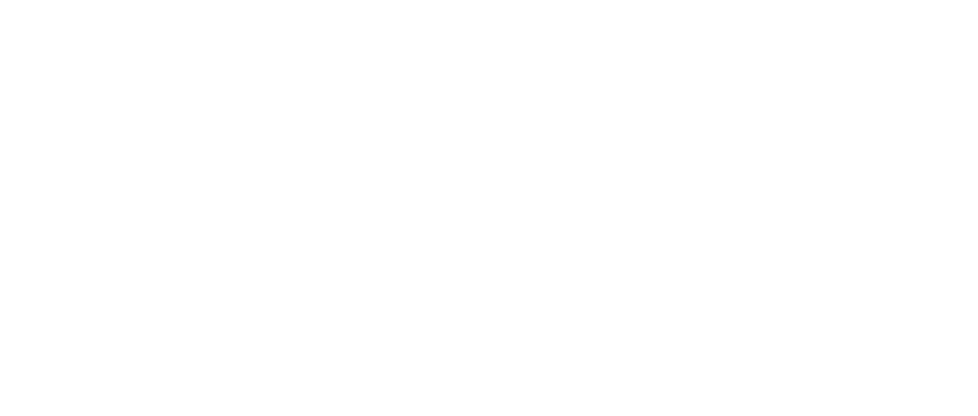
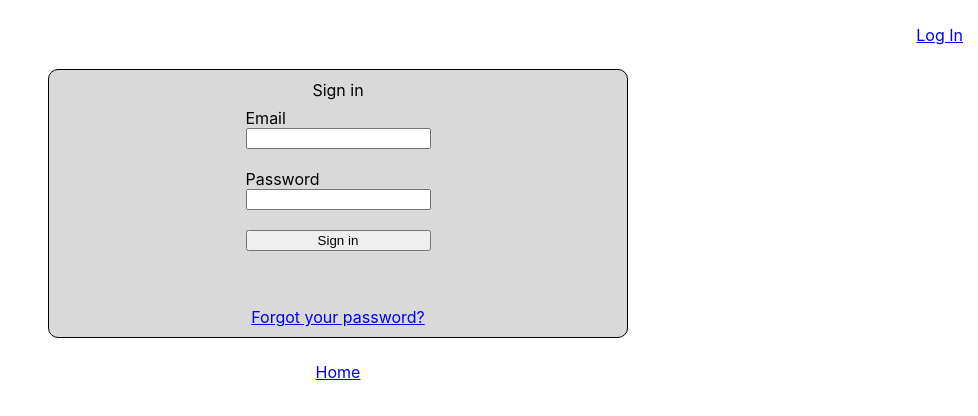
Before and after one commit to treeofthought/jlppbc, a React (Create React App) app: page /login in a window 1280 px wide. Before the commit this address had no page. Shown: the top 416 px of the page, without its empty margins (302-1280 px from the left). Built offline with nearby package versions, Linux system fonts and the light colour scheme.

Commit message:
new pages

```diff
--- a/src/App.css
+++ b/src/App.css
@@ -26,6 +26,16 @@
   display: flex;
 }
 
+.header{
+  display: flex;
+  flex-direction: row-reverse;
+  box-sizing: border-box;
+  justify-content: space-between;
+  width: 100%;
+  padding-right: 10px;
+  padding-left: 10px;
+}
+
 .headerWrap {
   display: flex;
   flex-direction: column;
@@ -40,6 +50,11 @@
   padding-right: 5px;
   padding-left: 5px;
   row-gap: 1.5em;
+}
+
+.signin {
+  display: flex;
+  flex-direction: column;
 }
 
 table {
--- a/src/App.js
+++ b/src/App.js
@@ -1,56 +1,12 @@
 import { useEffect, useState } from "react";
 import { Routes, Route } from "react-router-dom";
+import Login from "./webpages/login.js";
+import UserRatings from "./webpages/user-ratings.js";
+import BookDetail from "./webpages/book-detail.js";
+import Header from "./components/header.js";
+import JSONTableRows from "./components/json-table-rows.js";
+import userService from './services/user-service.js';
 import './App.css';
-import All from './all';
-import Best from './best';
-import Worst from './worst';
-
-async function fetchTableData(target) {
-  const response = await fetch(`${process.env.REACT_APP_API_URL}/${target}`)
-  const text = await response.text();
-  const json = JSON.parse(text);
-  return json
-}
-
-function JSONTableRows({ target }) {
-
-  const [json, setJSON] = useState([]);
-  const [headers, setHeaders] = useState([]);
-  const knownHeaders = ['Title', 'Author', 'Avg'];
-
-  useEffect(() => {
-    (async () => {
-      const json = await fetchTableData(target)
-      const rawHeaders = json[0] ? Object.keys(json[0]) : []
-      const users = rawHeaders.filter(function(x) {
-        return knownHeaders.indexOf(x) < 0;
-      });
-      setJSON(json);
-      setHeaders(knownHeaders.concat(users));
-    })()
-  }, [])
-
-  return(
-    <table>
-      <thead>
-        <tr>
-          {headers.map((header, i) =>
-              <th key={i}>{header}</th>
-          )}
-        </tr>
-      </thead>
-      <tbody>
-        {json.map((row, rowI) =>
-          <tr key={rowI}>
-            {headers.map((header, colI) =>
-              <td key={colI}>{row[header] || '--'}</td>
-            )}
-          </tr>
-        )}
-      </tbody>
-    </table>
-  )
-}
 
 function Home() {
 
@@ -76,7 +32,7 @@
         <h4>Top 5 Books with 2+ Ratings</h4>
         <JSONTableRows target='top-five' />
         <h4>Bottom 5 Books with 2+ Ratings</h4>
-        <JSONTableRows target='bottom-five' />
+        <JSONTableRows target='bottom-five' includeAvg={true} />
         <br />
       </div>
     </>
@@ -86,8 +42,7 @@
 function Ratings() {
   return(
     <div className="card">
-      <JSONTableRows target='ratings' />
-
+      <JSONTableRows target='ratings' includeAvg={true} />
       <a href="/">Home</a>
     </div>
   )
@@ -159,10 +114,14 @@
 function App() {
   return (
     <div className="page">
+      <Header />
       <Routes>
         <Route path="/" element={<Home />} />
+        <Route path="/login" element={<Login />} />
         <Route path="/ratings" element={<Ratings />} />
         <Route path="/hyperion" element={<Hyperion />} />
+        <Route path="/ratings/:name" element={<UserRatings />} />
+        <Route path="/books/:slug" element={<BookDetail />} />
       </Routes>
     </div>
   )
--- /dev/null
+++ b/src/components/header.js
@@ -0,0 +1,32 @@
+import { useState } from "react";
+import userService from '../services/user-service.js';
+
+function LoginButton() {
+  return <a href="/login">Log In</a>
+}
+
+function LogoutButton(props) {
+
+  return <a href="/login" {...props}>Log Out</a>
+}
+
+function Header() {
+  const logout = (event) => {
+    event.preventDefault();
+    userService.logout()
+    setIsLoggedIn(false)
+  }
+
+  const cta = userService.isLoggedIn() ? <LogoutButton onClick={logout}/> : <LoginButton />
+  const [isLoggedIn, setIsLoggedIn] = useState(userService.isLoggedIn())
+  const name = sessionStorage.getItem('name')
+
+  return(
+    <div className="header">
+      {cta}
+      {isLoggedIn && <h4>Welcome, {name}</h4>}
+    </div>
+  )
+}
+
+export default Header;
--- /dev/null
+++ b/src/components/json-table-rows.js
@@ -0,0 +1,50 @@
+import { useEffect, useState } from "react";
+
+async function fetchTableData(target) {
+  const response = await fetch(`${process.env.REACT_APP_API_URL}/${target}`)
+  const text = await response.text();
+  const json = JSON.parse(text);
+  return json
+}
+
+function JSONTableRows({ target, includeAvg }) {
+
+  const [json, setJSON] = useState([]);
+  const [headers, setHeaders] = useState([]);
+  const knownHeaders = includeAvg ? ['Title', 'Author', 'Avg'] : ['Title', 'Author'];
+
+  useEffect(() => {
+    (async () => {
+      const json = await fetchTableData(target)
+      const rawHeaders = json[0] ? Object.keys(json[0]) : []
+      const users = rawHeaders.filter(function(x) {
+        return knownHeaders.indexOf(x) < 0;
+      });
+      setJSON(json);
+      setHeaders(knownHeaders.concat(users));
+    })()
+  }, [])
+
+  return(
+    <table>
+      <thead>
+        <tr>
+          {headers.map((header, i) =>
+              <th key={i}>{header}</th>
+          )}
+        </tr>
+      </thead>
+      <tbody>
+        {json.map((row, rowI) =>
+          <tr key={rowI}>
+            {headers.map((header, colI) =>
+              <td key={colI}>{row[header] || '--'}</td>
+            )}
+          </tr>
+        )}
+      </tbody>
+    </table>
+  )
+}
+
+export default JSONTableRows;
--- /dev/null
+++ b/src/services/user-service.js
@@ -0,0 +1,37 @@
+async function login(email, password) {
+  const input = `${email}:${password}`
+  const target = `${process.env.REACT_APP_API_URL}/tokens`
+
+  const requestOptions = {
+    method: 'POST',
+    headers: new Headers({
+        'Authorization': 'Basic '+ btoa(input),
+        'Content-Type': 'application/json'
+    })
+  }
+
+  const response = await fetch(target, requestOptions);
+
+  if (response.ok) {
+    const text = await response.text();
+    const { token, name } = JSON.parse(text);
+    sessionStorage.setItem('token', token)
+    sessionStorage.setItem('name', name)
+    sessionStorage.setItem('loggedIn', true)
+    return true
+  } else {
+    return false
+  }
+}
+
+function logout() {
+  sessionStorage.removeItem('loggedIn')
+  sessionStorage.removeItem('token')
+  sessionStorage.removeItem('name')
+}
+
+function isLoggedIn() {
+  return sessionStorage.getItem('loggedIn') == 'true' ? true : false
+}
+
+export default { login, logout, isLoggedIn };
--- /dev/null
+++ b/src/webpages/book-detail.js
@@ -0,0 +1,52 @@
+import { useEffect, useState } from "react";
+import { useParams } from "react-router-dom";
+import userService from "../services/user-service.js";
+
+async function fetchTableData(target) {
+  const response = await fetch(`${process.env.REACT_APP_API_URL}/${target}`)
+  const text = await response.text();
+  const json = JSON.parse(text);
+  return json
+}
+
+function RatingForm() {
+  return(
+    <form>
+      <input />
+    </form>
+  )
+}
+
+function BookDetail() {
+  const { slug } = useParams();
+  const [data, setData] = useState({title: '', author: '', ratings: []})
+  const [isLoggedIn, setIsLoggedIn] = useState(userService.isLoggedIn())
+
+  useEffect(() => {
+    (async () => {
+      const data = await fetchTableData(`books/${slug}`)
+      setData(data);
+    })()
+  }, [])
+
+  console.log(slug)
+  return (
+    <div className="card">
+      <h1>{data.title}</h1>
+      <h2>{data.author}</h2>
+      <h3>Ratings</h3>
+      <div>
+        {data.ratings.map((rating, i) =>
+          <div key={i}>{rating.user} - {rating.rating}</div>
+        )}
+      </div>
+      {isLoggedIn && <>
+          <button>Rate this Book</button>
+          <RatingForm />
+      </>}
+      <a href="/">Home</a>
+    </div>
+  )
+}
+
+export default BookDetail;
--- /dev/null
+++ b/src/webpages/login.js
@@ -0,0 +1,57 @@
+import { useState } from 'react';
+import { useNavigate } from "react-router-dom";
+import userService from '../services/user-service.js';
+import '../App.css';
+
+function Login() {
+
+  const [values, setValues] = useState({email: ``, password: ``});
+  const [error, setError] = useState();
+  const navigate = useNavigate();
+
+  const changeHandler = ({ target: { name, value } }) => {
+    const newState = { ...values, [name]: value };
+    setValues(newState);
+  };
+
+  const submitHandler = async (event) => {
+    event.preventDefault();
+    const success = await userService.login(values.email, values.password)
+    if (!success) {
+      setError('Invalid username or password. Please try again.')
+    }
+
+    if (success) {
+      navigate('/')
+    }
+  }
+
+  return(
+    <>
+      <div className="card">
+        Sign in
+        <form onSubmit={submitHandler} className="signin">
+          <label htmlFor="email">Email</label>
+          <input type="text" id="email"
+              name="email" placeholder="" value={values.email}
+              onChange={changeHandler} />
+          <br />
+          <label htmlFor="password">Password</label>
+          <input type="password" id="password"
+              name="password" placeholder="" value={values.password}
+              onChange={changeHandler} />
+            <br />
+          <button className="w-100 btn btn-lg btn-primary" type="submit">Sign in</button>
+
+        </form>
+        {error}
+        <br />
+        <br />
+        <a href="password-reset">Forgot your password?</a>
+      </div>
+      <a href="/">Home</a>
+    </>
+  )
+}
+
+export default Login;
--- /dev/null
+++ b/src/webpages/user-ratings.js
@@ -0,0 +1,15 @@
+import { useParams } from "react-router-dom";
+import JSONTableRows from "../components/json-table-rows";
+
+function UserRatings() {
+  const { name } = useParams();
+
+  return (
+    <div className="card">
+      <JSONTableRows target={`ratings/${name}`} includeAvg={false} />
+      <a href="/">Home</a>
+    </div>
+  )
+}
+
+export default UserRatings;
```
